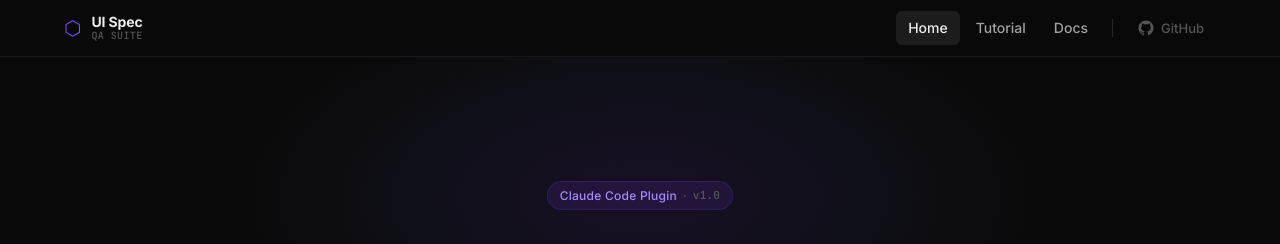
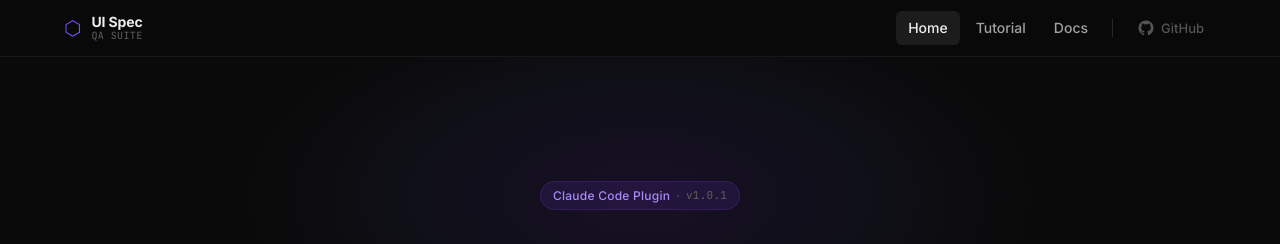
Before and after one commit to Strako/Docs-site-AI-Driven-UI-Specification-, a React (Vite) app: page / in a window 1280 px wide. Shown: the top 244 px of the page. Built offline with nearby package versions, Linux system fonts and the light colour scheme.

Commit message:
fix: verison changed

```diff
--- a/src/pages/Landing.jsx
+++ b/src/pages/Landing.jsx
@@ -138,7 +138,7 @@ export default function Landing() {
             <div className="badge animate-fade-in-up animate-delay-1">
               <span>Claude Code Plugin</span>
               <span className="badge-sep">·</span>
-              <span className="badge-version">v1.0</span>
+              <span className="badge-version">v1.0.1</span>
             </div>
 
             <h1 className="hero-title animate-fade-in-up animate-delay-2">
```
